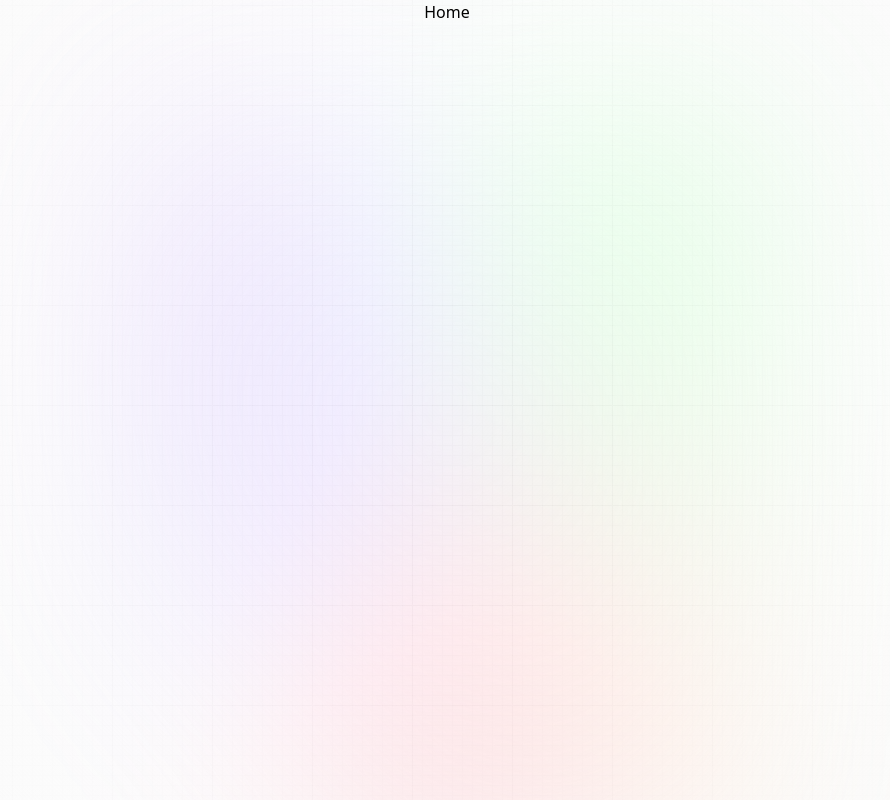
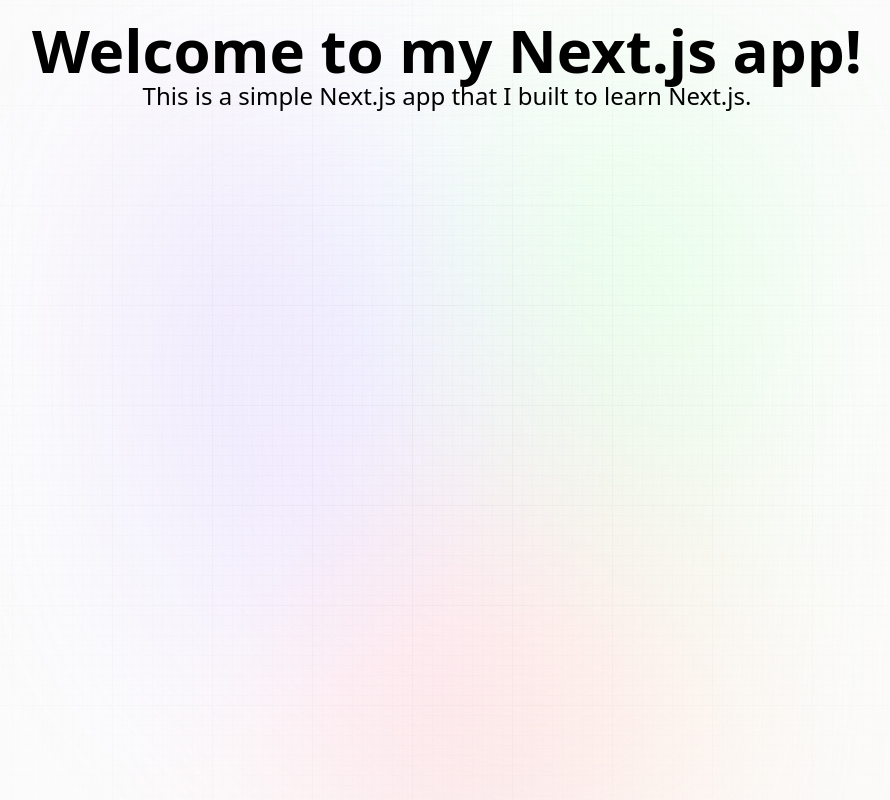
Before and after one commit to manulthanura/Prompt-Community, a Next.js app: page / in a window 1280 px wide. Shown: the whole page, without its empty margins (193-1083 px from the left). Built offline with nearby package versions, Linux system fonts and the light colour scheme.

Commit message:
Update page.jsx

```diff
--- a/app/page.jsx
+++ b/app/page.jsx
@@ -2,7 +2,10 @@
 
 const Home = () => {
   return (
-    <div>Home</div>
+    <section className="w-full flex-center flex-col">
+        <h1 className="head_text text-center">Welcome to my Next.js app!</h1>
+        <p className="text-2xl">This is a simple Next.js app that I built to learn Next.js.</p>
+    </section>
   )
 }
 
```
